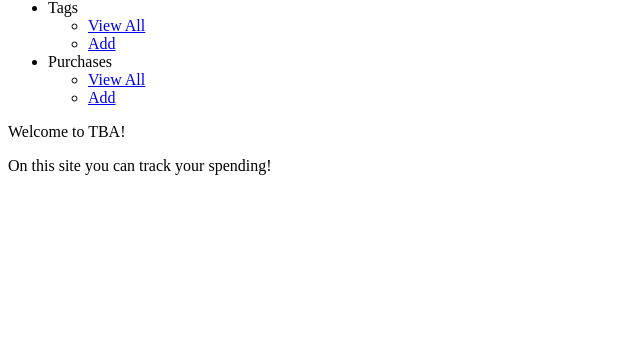
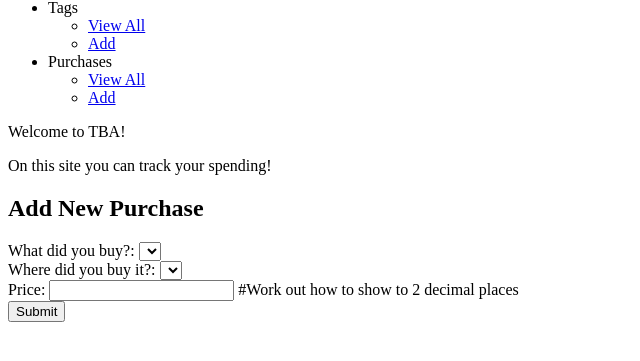
Before and after one commit to jdnolan93/spending_tracker_project, a Flask app: page / in a window 1280 px wide. Shown: the part 153-514 px from the top of the page, without its empty margins (0-640 px from the left). Run offline with Flask 2, Linux system fonts and the light colour scheme; lists and menus that the app fills with data are empty.

Commit message:
added css file and folder

```diff
--- a/templates/base.html
+++ b/templates/base.html
@@ -4,11 +4,11 @@
     <meta charset="UTF-8">
     <meta http-equiv="X-UA-Compatible" content="IE=edge">
     <meta name="viewport" content="width=device-width, initial-scale=1.0">
+    <link rel="stylesheet" href="{{ url_for('static', filename='style.css') }}">
     <title>TBA</title>
 </head>
-<body>
-    <header>
-        <h1>INSERT NAME HERE</h1>
+<header class = "front_header">
+    <h1>INSERT NAME HERE</h1>
         <nav>
             <ul class = "menu">
                 <li><a href="/">Home</a></li>
@@ -35,10 +35,10 @@
                 </li>
             </ul>
         </nav>
-    </header>
+</header>
     <div class="container">
     {% block content %}
     {% endblock %}
     </div>
-</body>
+
 </html>
--- a/templates/index.html
+++ b/templates/index.html
@@ -1,9 +1,40 @@
 {% extends "base.html" %}
 
 {% block content %}
+<header>
 <div class = "instructions" >
     <p>Welcome to TBA!</p>
     <p>On this site you can track your spending!</p>
 </div>
+</header>
 
+<main>
+    <h2>Add New Purchase</h2>
+
+<form action="/purchases" method="POST">
+    <div>
+        <label for="tag">What did you buy?:</label>
+        <select name="tag_id" id="tag">
+            {% for tag in tags %}
+            <option value="{{tag.id}}">{{tag.tag_name}}</option>
+            {% endfor %}
+        </select>
+    </div>
+    <div>
+        <label for="place">Where did you buy it?:</label>
+        <select name="place_id" id="place">
+            {% for place in places %}
+            <option value="{{place.id}}">{{place.place_name}}</option>
+            {% endfor %}
+        </select>
+    </div>
+    <div>
+        <label for="price">Price:</label>
+        <input type="number" name="price" id="price" step="any"> #Work out how to show to 2 decimal places
+    </div>
+    <div>
+        <input type="submit" value="Submit">
+    </div>
+</form>
+</main>
 {% endblock %}
```
Also changed, not shown: controllers/purchases_controller.py (+6 -6 lines), static/style.css (added), templates/purchases/new.html (line endings or trailing spaces).
